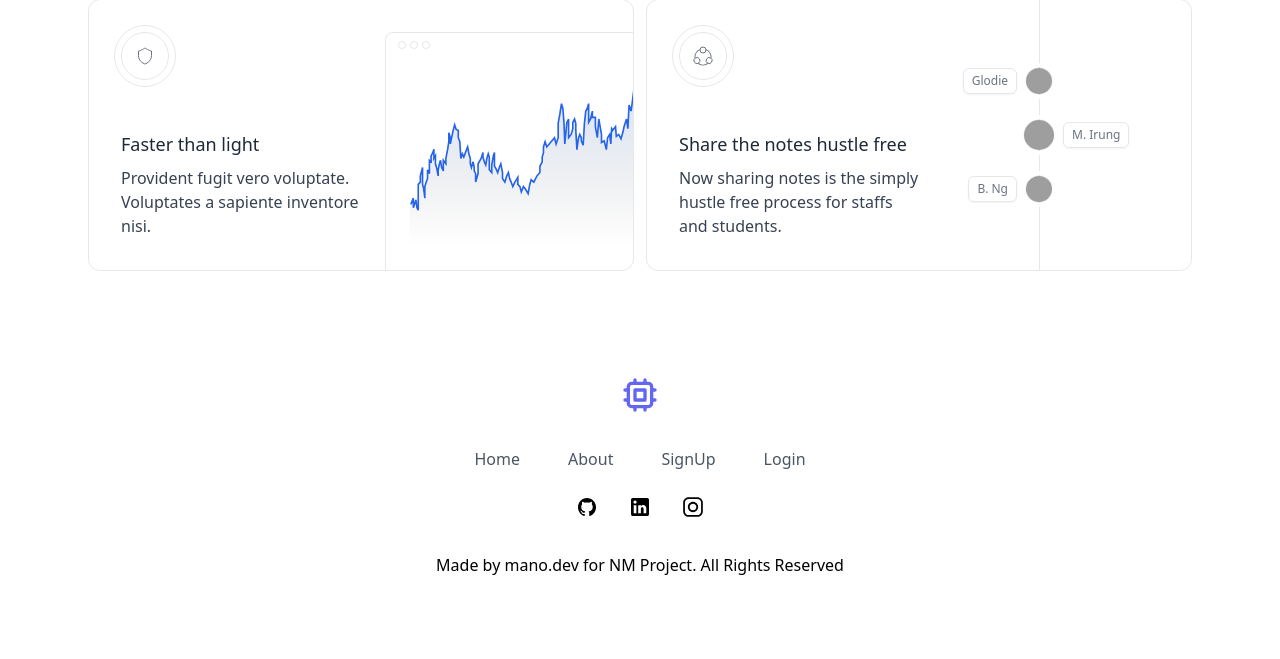
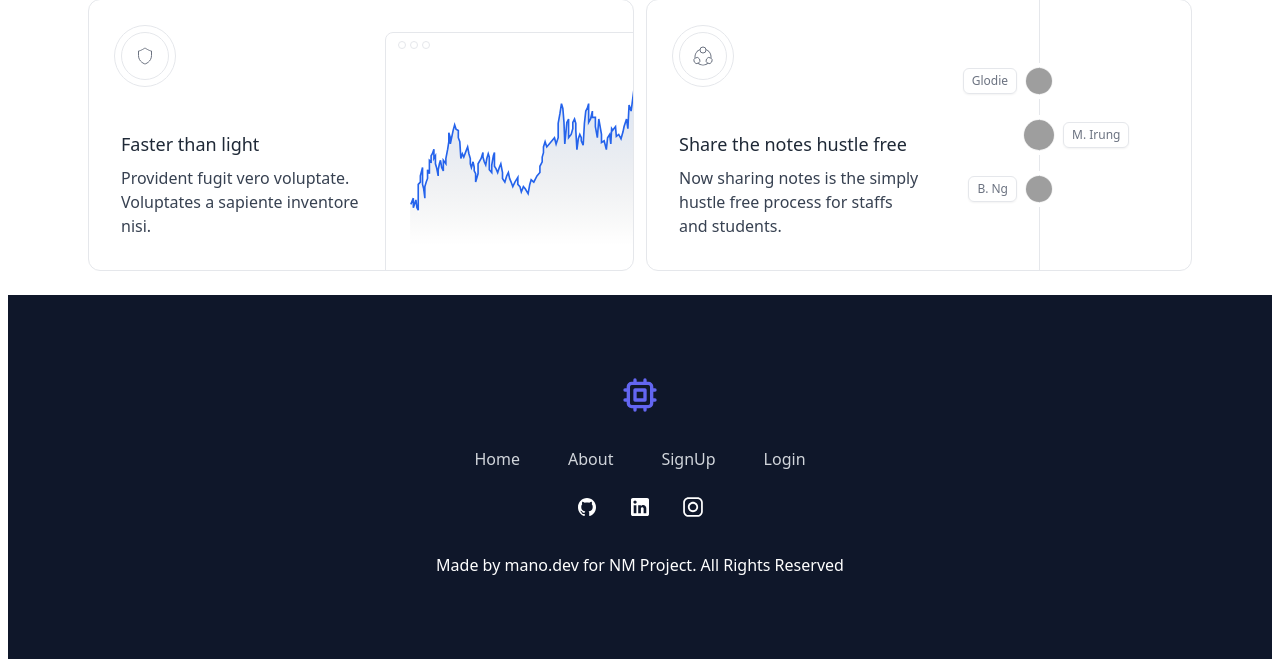
Before and after one commit to yashinid/Fullstack-web-development-naan-mudhalvan, a Django app: page / in a window 1280 px wide. Shown: the part 977-1636 px from the top of the page. Run offline with Django 5.2, Linux system fonts and the light colour scheme; some libraries are stand-ins or nearby versions; grey boxes are pictures that could not be loaded.

Commit message:
Beta Version - 0.1.1

```diff
--- a/simply_notes/templates/layout/layout.html
+++ b/simply_notes/templates/layout/layout.html
@@ -17,7 +17,7 @@
     {% block content %}
     {% endblock content %}
 
-    <div class="flex flex-col mx-2 bg-white rounded-lg">
+    <div class="flex flex-col mx-2 bg-[#0f172a] text-white">
         <div class="w-full draggable">
           <div class="container flex flex-col mx-auto">
             <div class="flex flex-col items-center w-full my-20">
@@ -33,10 +33,10 @@
               </span>
               <div class="flex flex-col items-center gap-6 mb-8">
                 <div class="flex flex-wrap items-center justify-center gap-5 lg:gap-12 gap-y-3 lg:flex-nowrap text-dark-grey-900">
-                  <a href="/" class="text-gray-600 hover:text-gray-900">Home</a>
-                  <a href="/" class="text-gray-600 hover:text-gray-900">About</a>
-                  <a href="signup/" class="text-gray-600 hover:text-gray-900">SignUp</a>
-                  <a href="login/" class="text-gray-600 hover:text-gray-900">Login</a>
+                  <a href="/" class="text-gray-300 hover:text-gray-400">Home</a>
+                  <a href="/" class="text-gray-300 hover:text-gray-400">About</a>
+                  <a href="signup/" class="text-gray-300 hover:text-gray-400">SignUp</a>
+                  <a href="login/" class="text-gray-300 hover:text-gray-400">Login</a>
                 </div>
                 <div class="flex items-center gap-8">
 
```
